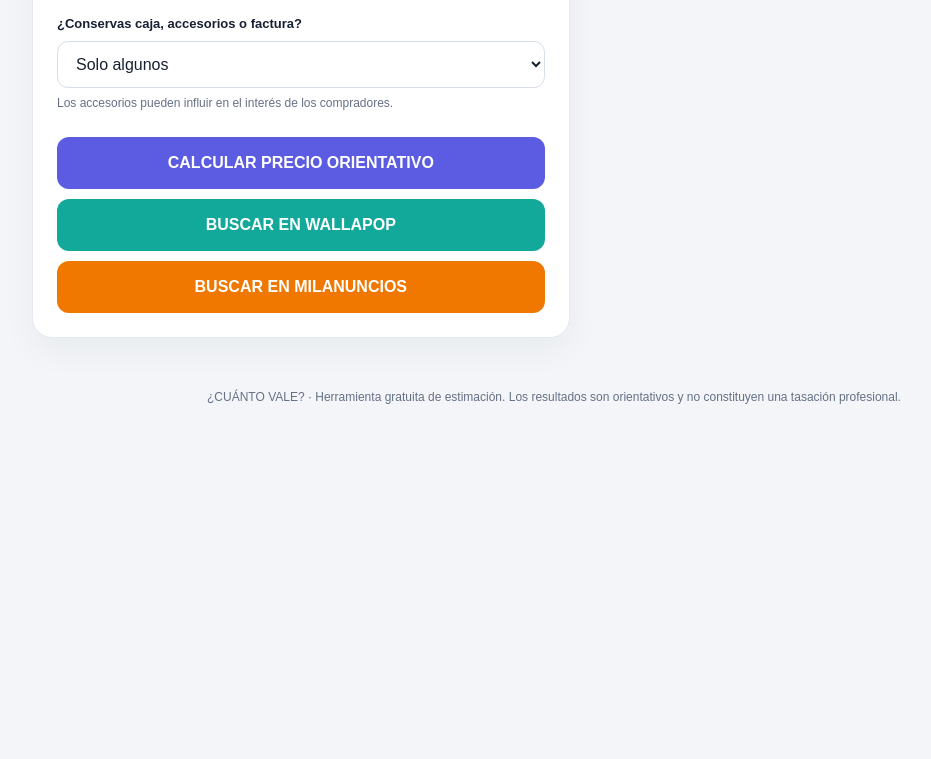
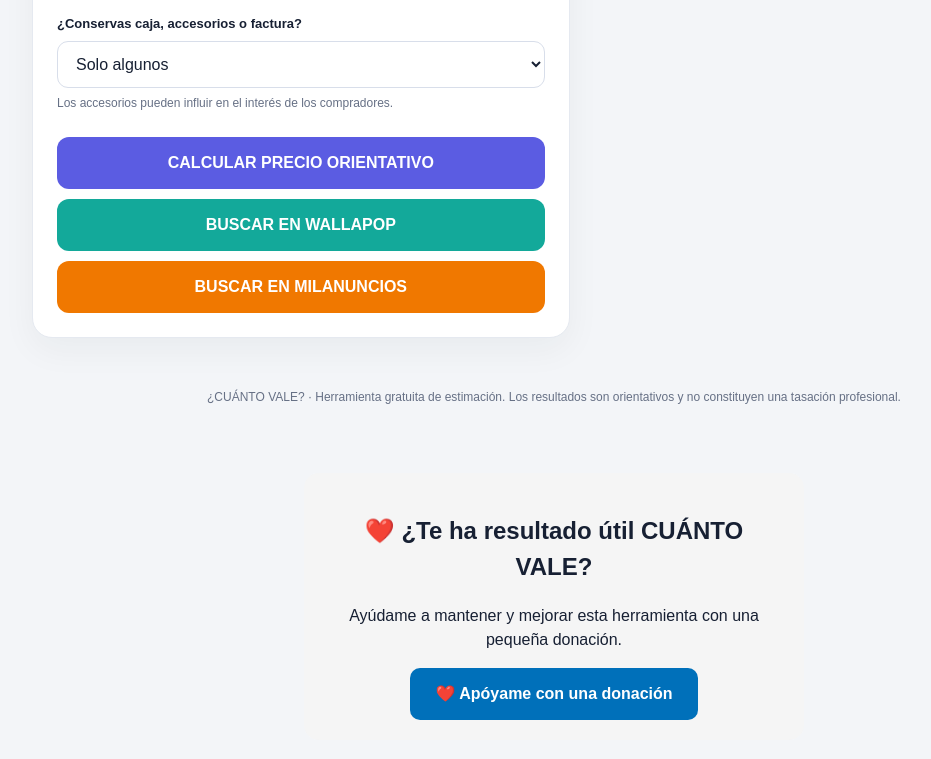
Before and after one commit to dwcity4-ai/cuanto-vale, a plain HTML site: page index.html in a window 1280 px wide. Shown: the part 650-1409 px from the top of the page, without its empty margins (86-1017 px from the left). Before the commit the page ends 1088 px from the top, so only its background shows below. Drawn offline with Linux system fonts and the light colour scheme.

Commit message:
Update index.html

```diff
--- a/index.html
+++ b/index.html
@@ -581,4 +581,14 @@ function buscarMilanuncios() {
 </script>
 
 </body>
+  <div style="text-align:center; margin:35px auto; padding:20px; background:#f5f5f5; border-radius:15px; max-width:500px;">
+  <h2>❤️ ¿Te ha resultado útil CUÁNTO VALE?</h2>
+  <p>Ayúdame a mantener y mejorar esta herramienta con una pequeña donación.</p>
+  <a href="https://paypal.me/DanielLara920"
+     target="_blank"
+     rel="noopener noreferrer"
+     style="display:inline-block; background:#0070ba; color:white; padding:14px 25px; border-radius:10px; text-decoration:none; font-weight:bold;">
+     ❤️ Apóyame con una donación
+  </a>
+</div>
 </html>
```
